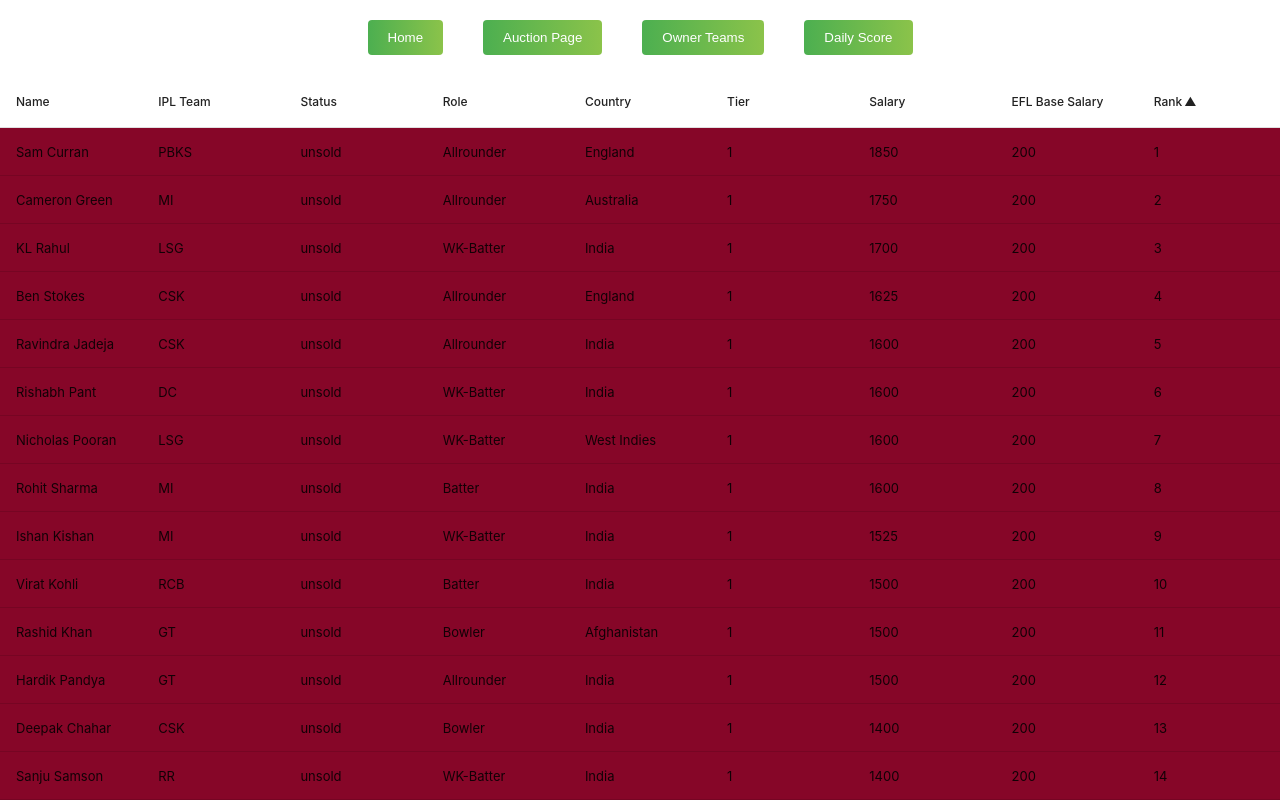
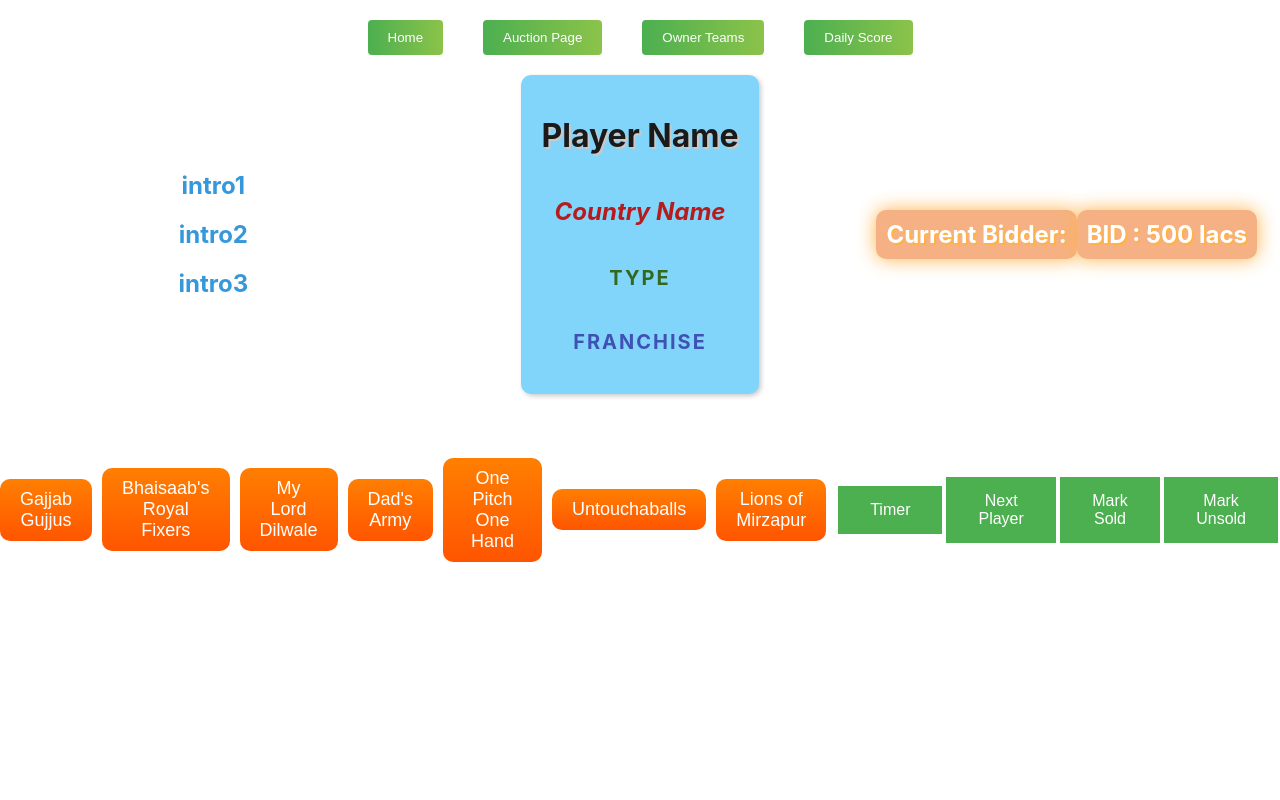
Before and after one commit to shthakkar/efl_2023, a React (Create React App) app: page / in a window 1280 px wide. Both pictures are taken after a click on the button "Auction Page". Shown: the top 800 px of the page. Built offline with nearby package versions, Linux system fonts and the light colour scheme.

Commit message:
more changes

```diff
--- a/package.json
+++ b/package.json
@@ -11,6 +11,7 @@
     "react-data-table-component": "^7.5.3",
     "react-dom": "^18.2.0",
     "react-scripts": "5.0.1",
+    "react-stopwatch": "^2.0.4",
     "web-vitals": "^2.1.4"
   },
   "scripts": {
--- a/src/App.js
+++ b/src/App.js
@@ -1,6 +1,7 @@
 import React, { useState } from 'react';
 import './style.css';
 import AllPlayers from './AllPlayers';
+import Auction from './Auction';
 
 export default function App() {
   const [page, setPage] = useState('home');
@@ -10,12 +11,14 @@
   return (
     <>
       <div className="container">
-        <button onClick={() => handleClick('home')}>Home</button>
-        <button onClick={() => handleClick('away')}>Auction Page</button>
-        <button onClick={() => handleClick('home')}>Owner Teams</button>
-        <button onClick={() => handleClick('away')}>Daily Score</button>
+        <button className = "mainButton" onClick={() => handleClick('home')}>Home</button>
+        <button className = "mainButton" onClick={() => handleClick('auction')}>Auction Page</button>
+        <button className = "mainButton" onClick={() => handleClick('owners')}>Owner Teams</button>
+        <button className = "mainButton" onClick={() => handleClick('daily')}>Daily Score</button>
       </div>
-      <AllPlayers />
+
+      {page==="home" && <AllPlayers />}
+      {page==="auction" && <Auction />}
     </>
   );
 }
--- /dev/null
+++ b/src/Auction.js
@@ -0,0 +1,93 @@
+import React, { useState } from 'react'
+import PlayerIntro from './PlayerIntro'
+import PlayerCard from './PlayerCard'
+
+
+export default function
+Auction() {
+  const [selectedButton, setSelectedButton] = useState(null);
+  const [bidder, setBidder] = useState('');
+  const [amount, setAmount] = useState(500);
+
+  const sample = {
+    "_id":{"$oid":"63b90a44f4902c26b5359388"},
+    "name": "Player Name",
+    "salary": "50.0 L",
+    "status": "unsold",
+    "tier": 4,
+    "role": "Type",
+    "intro": [
+      "intro1",
+      "intro2",
+      " intro3"
+    ],
+    "country": "Country Name",
+    "iplTeam": "Franchise",
+    "ownerTeam": "",
+    "boughtFor": 0,
+    "salaryNumber": 50,
+    "eflBase": 20,
+    "rank": 172
+  }
+  const [getRandom, setData] = useState(sample);
+
+
+  const handleClick = async () => {
+    try {
+      const response = await fetch('https://efl2023test.azurewebsites.net/getplayer');
+      if(response.ok){
+        const json = await response.json();
+        setData(json);
+        setAmount(getRandom.salaryNumber)
+     } else {
+       console.log('Error: ' + response.status + response.body);
+     }
+    } catch (error) {
+      console.error(error);
+    }
+  };
+
+  const buttonTexts = ["Gajjab Gujjus", "Bhaisaab's Royal Fixers", "My Lord Dilwale", "Dad's Army", "One Pitch One Hand", "Untouchaballs", "Lions of Mirzapur"];
+
+
+
+
+     // const getRandom = null
+  return (
+    <div className="App">
+      <div className="top-row">
+        <div className="top-row-item">
+        <PlayerIntro intro={getRandom.intro}/>
+        </div>
+        <div className="top-row-item">
+           { console.log(getRandom.type)}
+         <PlayerCard playerName={getRandom.name}
+         country={getRandom.country}
+         type={getRandom.role}
+         franchise={getRandom.iplTeam}/>
+        </div>
+        <div className="top-row-item">
+         <p className='shiny-text'> Current Bidder: {bidder}</p>
+         <p className='shiny-text'>BID : {amount} lacs</p>
+        </div>
+      </div>
+      <div className="bottom-row">
+
+      {buttonTexts.map((text, index) => (
+        <div key={index} className="container-for-team">
+          <img src={require('./auction_hand.png')} alt="my-image" className="my-image" style={{ display: selectedButton === index ? 'block' : 'none' }}/>
+          <button id= {text}  onClick={() => {setSelectedButton(index)
+          setBidder(text); setAmount(amount+50)}} className="my-button teamButton">{text}</button>
+
+        </div>
+      ))}
+      <button className="action-button">Timer</button>
+      <button className="action-button" onClick={handleClick}>Next Player</button>
+      <button className="action-button">Mark Sold</button>
+      <button className="action-button">Mark Unsold</button>
+
+
+      </div>
+    </div>
+  )
+}
--- /dev/null
+++ b/src/PlayerCard.js
@@ -0,0 +1,14 @@
+import React from 'react';
+
+ const PlayerCard = ({playerName, country, type, franchise}) => {
+  return (
+    <div className="player-card">
+      <h1 className="player-name" style={{fontSize: '32px'}}>{playerName}</h1>
+      <h2 className="player-country" style={{fontSize: '24px'}}>{country}</h2>
+      <h3 className="player-type" style={{fontSize: '20px'}}>{type}</h3>
+      <h3 className="player-franchise" style={{fontSize: '20px'}}>{franchise}</h3>
+    </div>
+  );
+}
+
+export default PlayerCard;
--- /dev/null
+++ b/src/PlayerIntro.js
@@ -0,0 +1,31 @@
+import React from 'react'
+
+export default function PlayerIntro(props) {
+    const styles = {
+        container: {
+          display: 'flex',
+          flexDirection: 'column',
+          alignItems: 'center',
+          justifyContent: 'center'
+        },
+        name: {
+          fontSize: '1.5em',
+          fontWeight: 'bold',
+          color: '#3498db',
+          margin: '10px 0'
+        }
+      };
+
+
+  return (
+
+    <div style={styles.container}>
+
+      {props.intro.map(name => (
+        <div key={name} style={styles.name}>
+          {name}
+        </div>
+      ))}
+    </div>
+  )
+}
--- a/src/style.css
+++ b/src/style.css
@@ -6,7 +6,7 @@
     flex-wrap: wrap;
   }
 
-  button {
+  .mainButton {
     margin: 20px;
     padding: 10px 20px;
     background: linear-gradient(to right, #4caf50, #8bc34a);
@@ -16,10 +16,157 @@
     cursor: pointer;
   }
 
-  button:hover {
+  .mainButton:hover {
     background: linear-gradient(to right, #43a047, #7cb342);
   }
 
-  button:active {
+  .mainButton:active {
     background: linear-gradient(to right, #388e3c, #689f38);
   }
+
+  .App {
+    display: flex;
+    flex-direction: column;
+    height: 100%;
+  }
+
+  .top-row {
+    flex: 0.9;
+    display: flex;
+    flex-direction: row;
+    align-items: center;
+    justify-content: center;
+  }
+
+  .top-row-item {
+    flex: 1;
+    display: flex;
+    align-items: center;
+    justify-content: center;
+  }
+
+  .bottom-row {
+    flex: 0.1;
+    display: flex;
+    flex-direction: row;
+    align-items: center;
+    justify-content: center;
+    margin-top: 5%;
+  }
+
+  .bottom-row-button {
+    flex: 1;
+    margin: 0 5px;
+  }
+
+  .player-card {
+    display: flex;
+    flex-direction: column;
+    align-items: center;
+    background-color: #81d4fa; /* Light blue background color */
+    padding: 20px;
+    border-radius: 10px;
+    box-shadow: 2px 2px 5px #c9c9c9;
+  }
+
+  .player-name {
+    color: #1a1a1a;
+    text-shadow: 2px 2px #c9c9c9;
+  }
+
+  .player-country {
+    color: #b71c1c; /* Bright red color */
+    font-style: italic;
+  }
+
+  .player-type {
+    color: #33691e; /* Vibrant green color */
+    text-transform: uppercase;
+    letter-spacing: 2px;
+  }
+
+  .player-franchise {
+    color: #3f51b5; /* Deep purple color */
+    text-transform: uppercase;
+    letter-spacing: 2px;
+  }
+
+  /* Add a subtle gradient and rounded edges */
+.teamButton {
+    background: linear-gradient(to bottom, #ff7f00, #ff5500);
+    border-radius: 10px;
+    color: white;
+    font-size: 18px;
+    padding: 10px 20px;
+    border: none;
+    cursor: pointer;
+    margin-right: 10px;
+    position: relative;
+
+  }
+
+  /* Add a hover effect */
+  .teamButton:hover {
+    background: linear-gradient(to bottom, #ff5500, #ff7f00);
+  }
+
+  .container-for-team {
+    display: flex;
+    flex-direction: column;
+  }
+
+  .cell-1 {
+    flex: 1;
+  }
+
+  .cell-2 {
+    flex: 1;
+  }
+
+  .my-image {
+    width: 100px;
+    height: 100px;
+  }
+
+
+  .shiny-text {
+    background-color: #f5b183; /* vibrant color */
+    color: #fff; /* white text */
+    padding: 10px;
+    border-radius: 10px; /* rounded edges */
+    text-align: center; /* center align text */
+    font-size: 24px; /* large font size */
+    font-weight: bold; /* bold text */
+    text-shadow: 2px 2px #ffb347; /* adds a subtle shadow to text */
+    box-shadow: 0 0 10px #f5b183; /* adds a shiny effect to the background */
+    animation: shine 1s ease-in-out infinite; /* adds a shining animation to the background */
+  }
+
+  /* animation keyframes */
+  @keyframes shine {
+    from {
+      box-shadow: 0 0 10px #f5b183;
+    }
+    to {
+      box-shadow: 0 0 20px #ffb347;
+    }
+  }
+
+  /* Define the button style */
+.action-button {
+  background-color: #4CAF50; /* Green background */
+  border: none; /* Remove border */
+  color: white; /* White text */
+  padding: 15px 32px; /* Some padding */
+  text-align: center; /* Center text */
+  text-decoration: none; /* Remove underline */
+  display: inline-block; /* Display as inline block element */
+  font-size: 16px; /* Set font size */
+  margin: 4px 2px; /* Add some margin */
+  cursor: pointer; /* Add cursor as pointer */
+}
+
+/* Add hover effect */
+.action-button:hover {
+  background-color: #3e8e41; /* Darken background on hover */
+}
```
Also changed, not shown: src/auction_hand.png (added), 1 other file (tests, documents, lock files or other folders).
